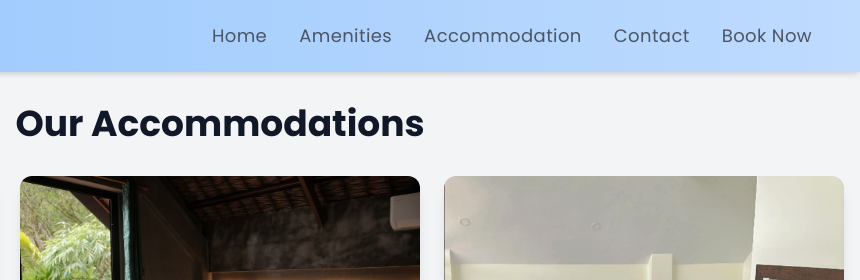
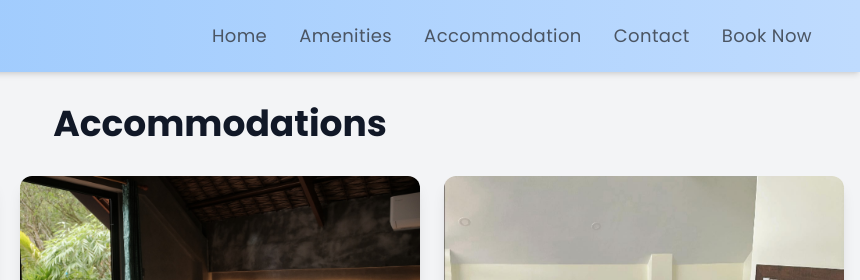
Before and after one commit to Carlaguevarra28/modesta, a website: page accommodation.html in a window 1280 px wide. Shown: the top 280 px of the page, 420-1280 px from the left. Drawn offline with nearby package versions, Linux system fonts and the light colour scheme.

Commit message:
Update accommodation.html

```diff
--- a/accommodation.html
+++ b/accommodation.html
@@ -63,7 +63,7 @@
 
     <!-- Main Content -->
     <div class="container mx-auto px-4 py-8">
-        <h1 class="text-4xl font-bold text-gray-900 mb-8 text-center">Our Accommodations</h1>
+        <h1 class="text-4xl font-bold text-gray-900 mb-8 text-center">Accommodations</h1>
         <div class="flex flex-wrap gap-4 mb-6 justify-center">
 
 
```
